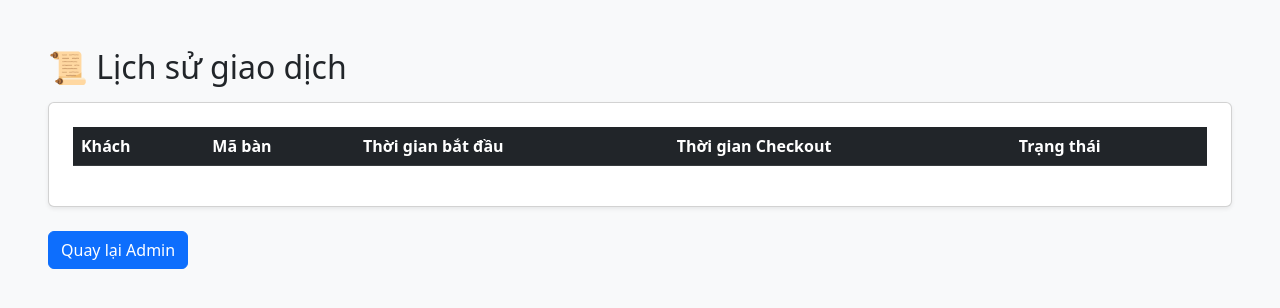
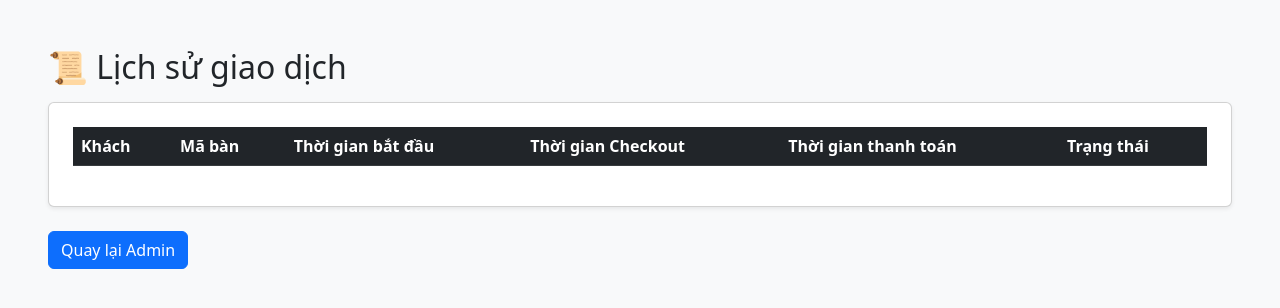
Before and after one commit to tanphatng2007-blip/desknow-booking, a Flask app: page /history in a window 1280 px wide. Shown: the top 308 px of the page. Run offline with Flask 3, Linux system fonts and the light colour scheme; lists and menus that the app fills with data are empty.

Commit message:
Update history.html

```diff
--- a/templates/history.html
+++ b/templates/history.html
@@ -9,6 +9,7 @@
                     <th>Mã bàn</th>
                     <th>Thời gian bắt đầu</th>
                     <th>Thời gian Checkout</th>
+                    <th>Thời gian thanh toán</th>
                     <th>Trạng thái</th>
                 </tr>
             </thead>
@@ -19,6 +20,7 @@
                     <td>{{ b.table if b.room_type != 'public' else '-' }}</td>
                     <td>{{ b.confirmed_at }}</td>
                     <td>{{ b.checkout_at }}</td>
+                    <td>{{ b.confirmed_at }}</td>
                     <td><span class="badge bg-success">Đã hoàn thành</span></td>
                 </tr>
                 {% endfor %}
```
